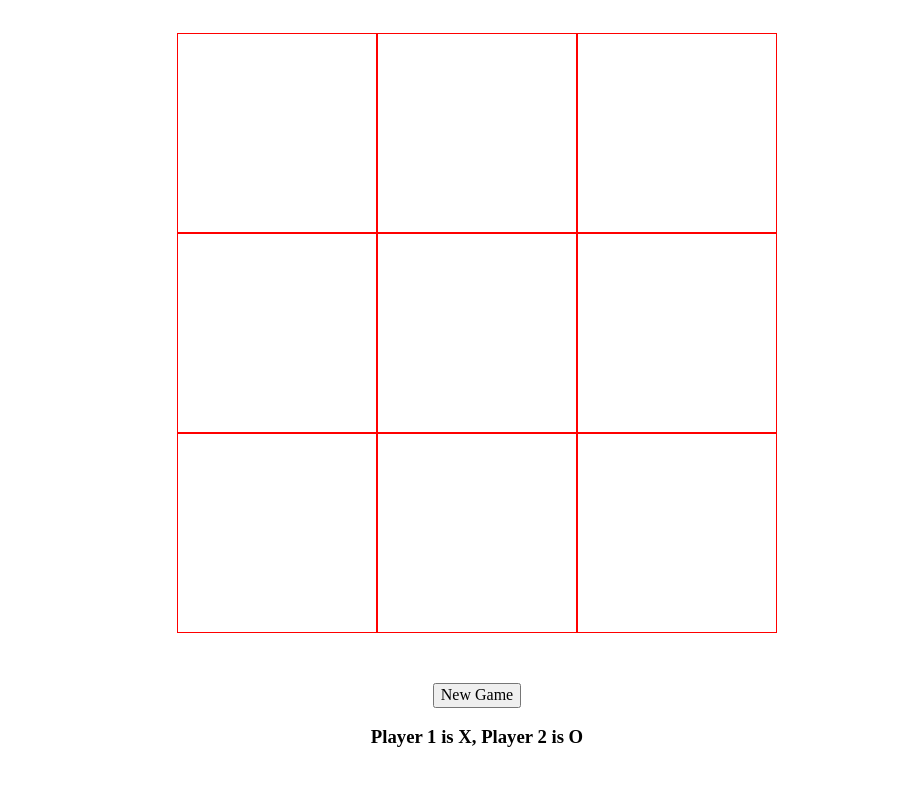
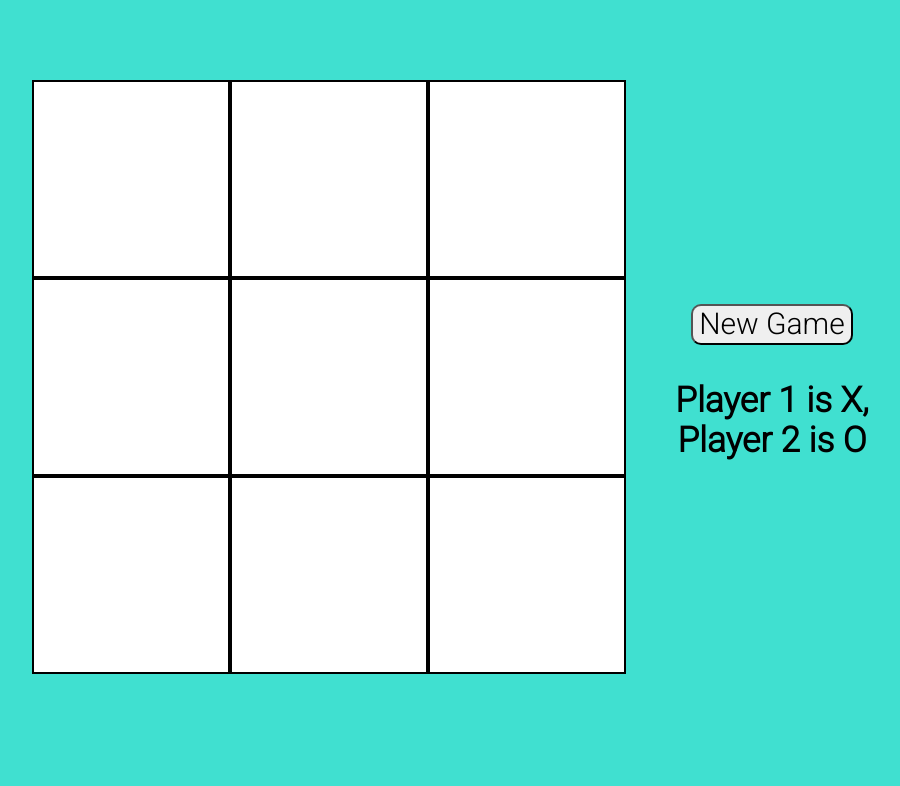
Before and after one commit to Gonpassa/tic-tac-toe, a plain HTML site: page index.html in a window 1280 px wide. Shown: the whole page, without its empty margins (163-1063 px from the left). Drawn offline with Linux system fonts and the light colour scheme.

Commit message:
css updates

```diff
--- a/css/style.css
+++ b/css/style.css
@@ -15,35 +15,64 @@ img{
   margin: 0 auto;
 }
 
+
+
 .game{
   height: 800px;
   width: 100%;
   display: flex;
-  flex-direction: column;
+  flex-direction: row;
   justify-content: center;
   align-items: center;
+
+}
+
+.game > div {
+  width:300px;
+  display:flex;
+  flex-direction:column;
+  align-items:center;
+  text-align:center;
+  padding:10px;
 }
 
 .board{
-  height: 600px;
-  width: 600px;
+  height: 590px;
+  width: 590px;
   display: grid;
   grid-template-columns:repeat(3, 1fr);
   margin-bottom: 50px;
 }
 
 .square{
-  height: 200px;
-  width: 200px;
-  border: 1px solid red;
+  height: 198px;
+  width: 198px;
+  border: 2px solid black;
   font-size: 150px;
-  font-family: Arial, Helvetica, sans-serif;
-  text-transform: uppercase;
-  text-align: center;
-  padding-top: 20px;
+  padding-top: 17px;
 }
 
 
 /******************************************
 /* ADDITIONAL STYLES
 /*******************************************/
+
+body {
+  background-color:turquoise;
+  font-family: 'Roboto', san-serif;
+}
+
+.square {
+  font-family: 'Fredoka One', cursive;
+  text-transform: uppercase;
+  text-align: center;
+  background-color:white;
+}
+
+.game > div {
+  font-size: 30px;
+}
+
+button {
+  border-radius: 10px;
+}
--- a/index.html
+++ b/index.html
@@ -5,14 +5,20 @@
     	<meta name="description" content="This is where your description goes">
     	<meta name="keywords" content="one, two, three">
 
-		<title>Title in the tab</title>
+		<title>Tic Tac Toe</title>
+
+		<link rel="preconnect" href="https://fonts.googleapis.com">
+		<link rel="preconnect" href="https://fonts.gstatic.com" crossorigin>
+		<link href="https://fonts.googleapis.com/css2?family=Fredoka+One&family=Roboto:wght@100;300&display=swap" rel="stylesheet">
 
 		<!-- external CSS link -->
 		<link rel="stylesheet" href="css/normalize.css">
 		<link rel="stylesheet" href="css/style.css">
 	</head>
 	<body>
+
 		<section class="game">
+
 			<section class="board">
 				<div class="square" id="cell0"></div>
 				<div class="square" id="cell1"></div>
@@ -24,9 +30,14 @@
 				<div class="square" id="cell7"></div>
 				<div class="square" id="cell8"></div>
 			</section>
-			<button class="start">New Game</button>
-			<h3 class="winner">Player 1 is X, Player 2 is O</h3>
+
+			<div>
+				<button class="start">New Game</button>
+				<h3 class="winner">Player 1 is X, Player 2 is O</h3>
+			</div>
+
 		</section>
+
 		<script src="js/objects.js"></script>
 		<script type="text/javascript" src="js/main.js"></script>
 	</body>
--- a/js/objects.js
+++ b/js/objects.js
@@ -9,7 +9,6 @@ class Board{
         }
         this.grid.forEach(cell => {
             const boundPlayCell = cell.playCell.bind(cell)
-
             cell.boundPlayCell = boundPlayCell
             cell.element.addEventListener('click', cell.boundPlayCell)
             console.log('populatingcell')
@@ -19,7 +18,7 @@ class Board{
         this.grid.forEach((cell) => {
             console.log('hi')
             cell.element.innerText = "";
-
+            document.querySelector('.winner').innerText = `Player 1 is X, Player 2 is O`
         });
     }
 }
```
